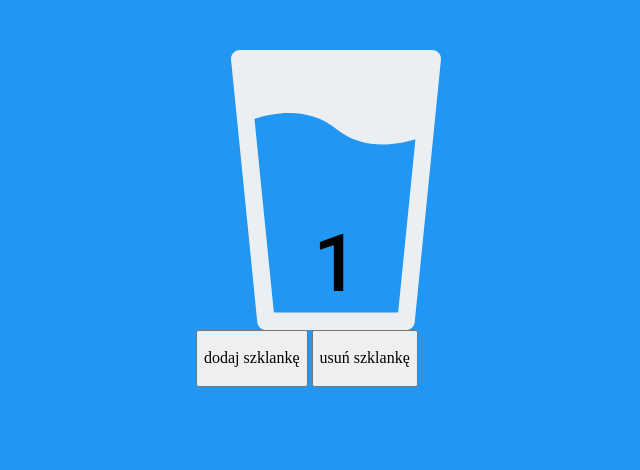
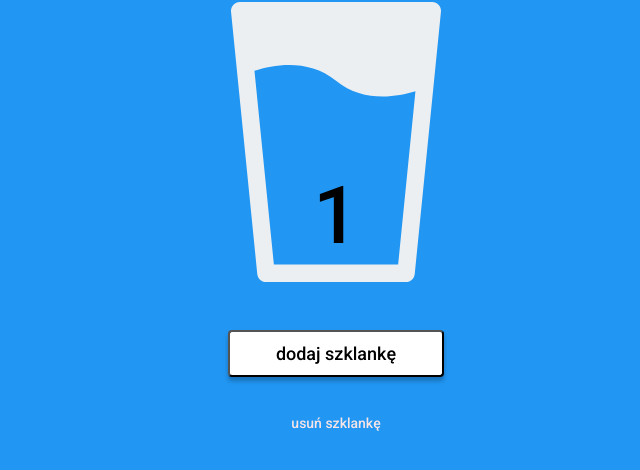
Before and after one commit to piotr-gorka/hydrapp, a website built with webpack: page src/pages/index.html in a window 1280 px wide. Shown: the part 266-736 px from the top of the page, without its empty margins (304-944 px from the left). Built offline with nearby package versions, Linux system fonts and the light colour scheme.

Commit message:
figma to code

```diff
--- a/src/scss/main.scss
+++ b/src/scss/main.scss
@@ -11,6 +11,10 @@ body {
   align-items: center;
   justify-content: center;
   min-height: 100vh;
+}
+.interface{
+ display: flex;
+ flex-direction: column;
 }
 .heading {
   font-family: "Roboto", sans-serif;
@@ -28,7 +32,8 @@ body {
   width: 280px;
   height: 280px;
   display: flex;
-  justify-content: center;;
+  justify-content: center;
+  margin-bottom: 48px;
   &__counter {
     align-self: flex-end;
 
@@ -39,5 +44,51 @@ body {
     line-height: 131px;
     color: #000000;
   }
+}
 
+.add {
+  background: #ffffff;
+  width: 216px;
+  height: 47px;
+  box-shadow: 0px 4px 4px rgba(0, 0, 0, 0.25);
+  border-radius: 4px;
+  font-family: "Roboto", sans-serif;
+  font-style: normal;
+  font-weight: 500;
+  font-size: 18px;
+  line-height: 21px;
+  display: flex;
+  justify-content: center;
+  align-self: center;
+  text-align: center;
+  margin-bottom: 34px;
+  &__paragraph{
+    justify-content: center;
+    align-self: center;
+  }
 }
+
+
+.delete {
+  font-family: "Roboto", sans-serif;
+  width: 184px;
+  height: 23px;
+  font-style: normal;
+  font-weight: 500;
+  font-size: 14px;
+  line-height: 16px;
+  display: flex;
+  justify-content: center;
+  align-self: center;
+  text-align: center;
+  border: none;
+  padding: 0;
+  background: none;
+
+  color: #f5e5e7;
+  background: $hydra;
+  &__paragraph{
+    justify-content: center;
+    align-self: center;
+  }
+}
```
